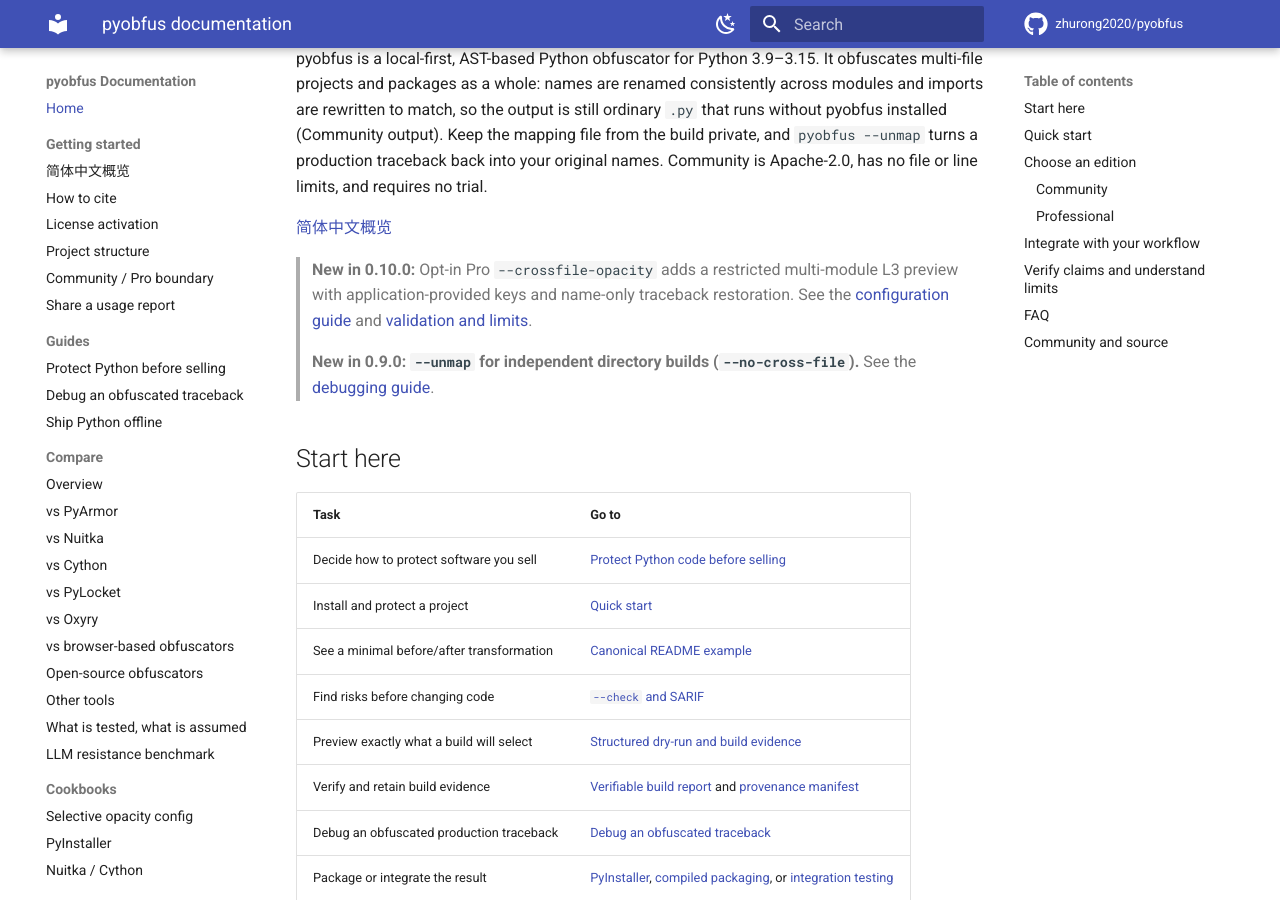
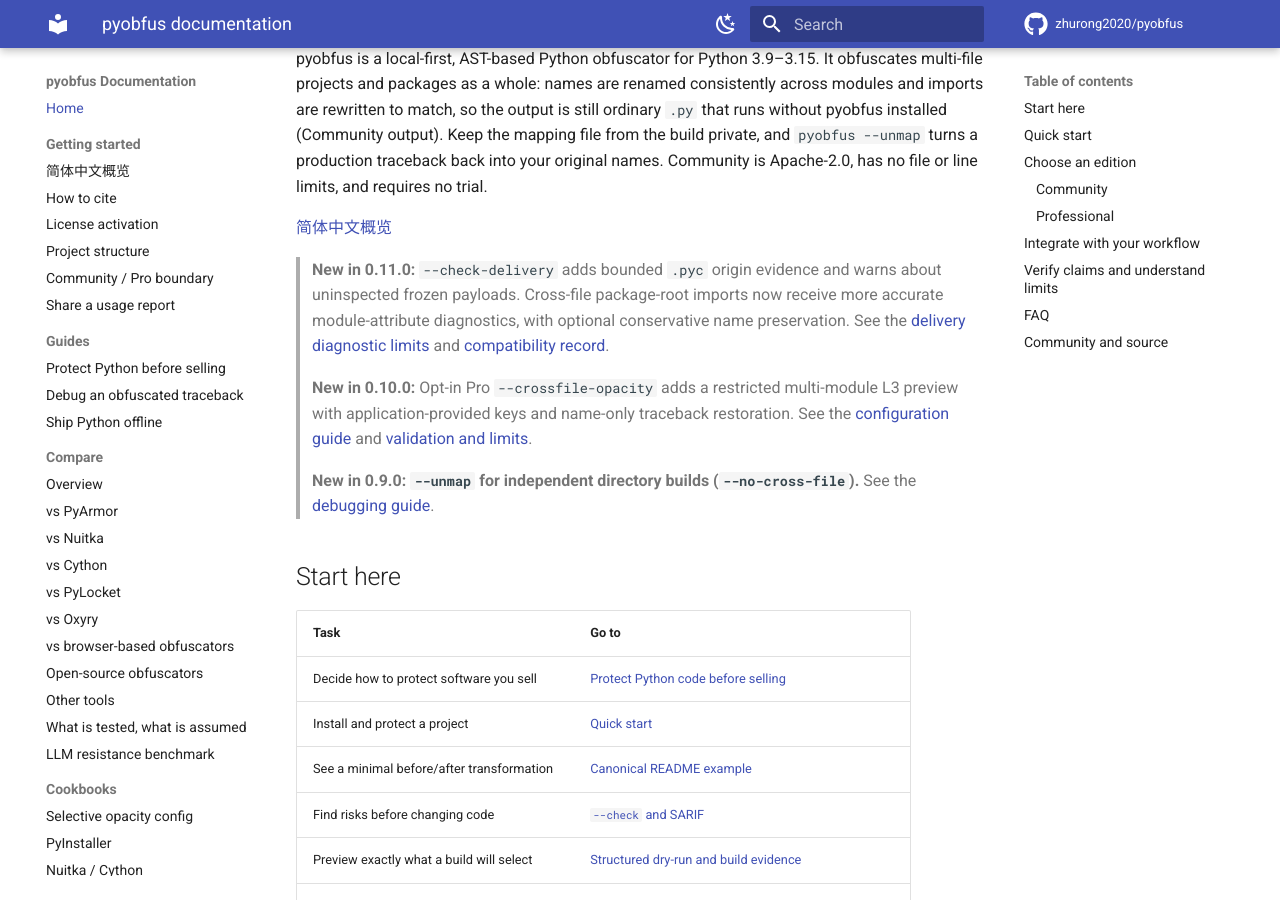
Before and after one commit to zhurong2020/pyobfus, an MkDocs documentation site: the page built from docs/index.md, in a window 1280 px wide and 900 px high, scrolled down 406 px. Built offline with MkDocs 1.6.1 and Material for MkDocs 9.7.7, drawn with Linux system fonts in a browser that asks for light colours; comment, search, counter and statistics services are not loaded.

```diff
--- a/docs/index.md
+++ b/docs/index.md
@@ -18,6 +18,8 @@ production traceback back into your original names.
 Community is Apache-2.0, has no file or line limits, and requires no trial.
 
 [简体中文概览](https://github.com/zhurong2020/pyobfus/blob/main/README.zh-CN.md)
+
+> **New in 0.11.0:** `--check-delivery` adds bounded `.pyc` origin evidence and warns about uninspected frozen payloads. Cross-file package-root imports now receive more accurate module-attribute diagnostics, with optional conservative name preservation. See the [delivery diagnostic limits](P2_DELIVERY_DIAGNOSTICS_2026-10-28.md) and [compatibility record](P0_MODULE_ATTRIBUTE_COMPAT_2026-10-28.md).
 
 > **New in 0.10.0:** Opt-in Pro `--crossfile-opacity` adds a restricted multi-module L3 preview with application-provided keys and name-only traceback restoration. See the [configuration guide](OPACITY_CONFIG.md#cross-file-l3-preview-since-0100) and [validation and limits](CROSSFILE_OPACITY_VALIDATION.md).
 
--- a/pyproject.toml
+++ b/pyproject.toml
@@ -4,7 +4,7 @@ build-backend = "setuptools.build_meta"
 
 [project]
 name = "pyobfus"
-version = "0.10.0"
+version = "0.11.0"
 description = "pyobfus — the Python obfuscator. AST-based name mangling for multi-file projects (consistent cross-module renaming + import rewriting) + framework presets (FastAPI/Django/Pydantic/Click/SQLAlchemy) + reverse stack-trace mapping for AI debugging in Claude Code / Cursor / GitHub Copilot / CodeBuddy. A transparent PyArmor alternative: AST-level protection with debuggable traces. Apache-2.0."
 readme = {file = "README.md", content-type = "text/markdown"}
 requires-python = ">=3.9"
```
Also changed, not shown: CHANGELOG.md (+2 -0 lines), README.md (+9 -0 lines), README.zh-CN.md (+2 -0 lines), 1 other file.
